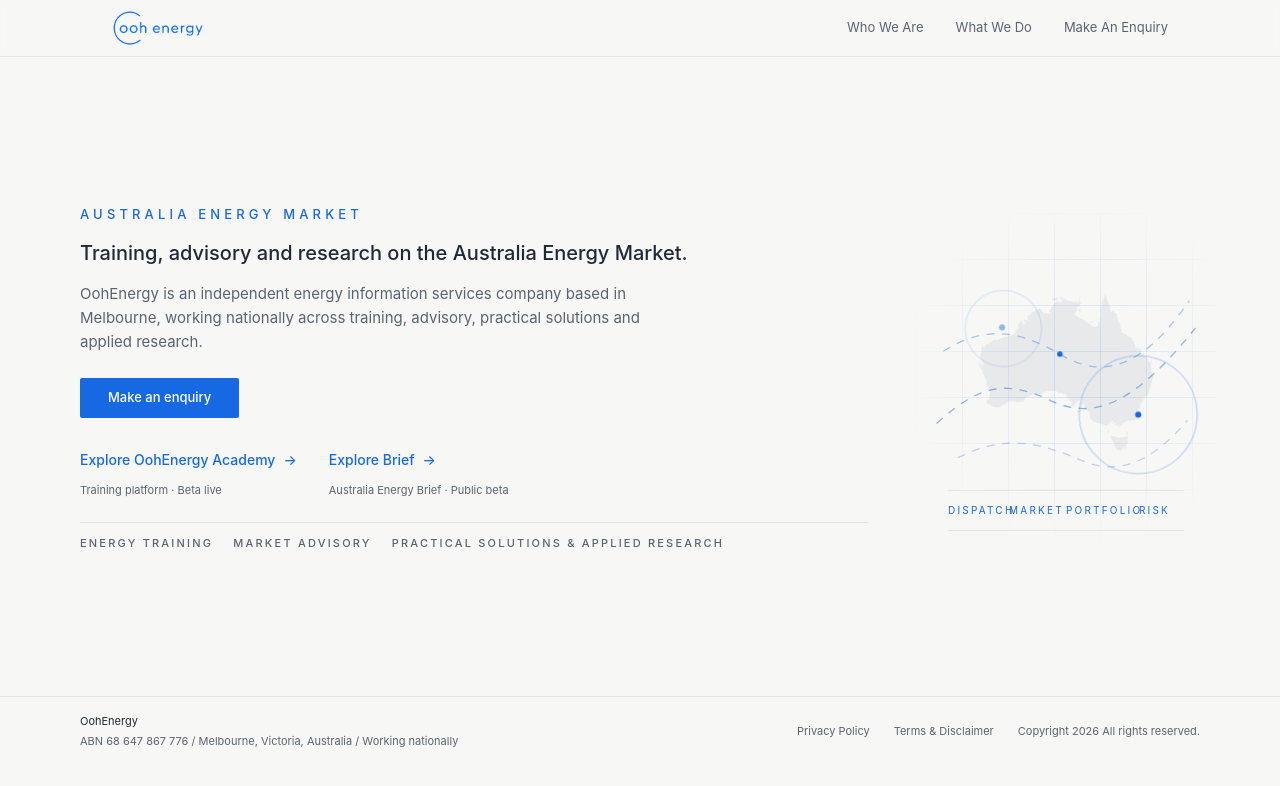
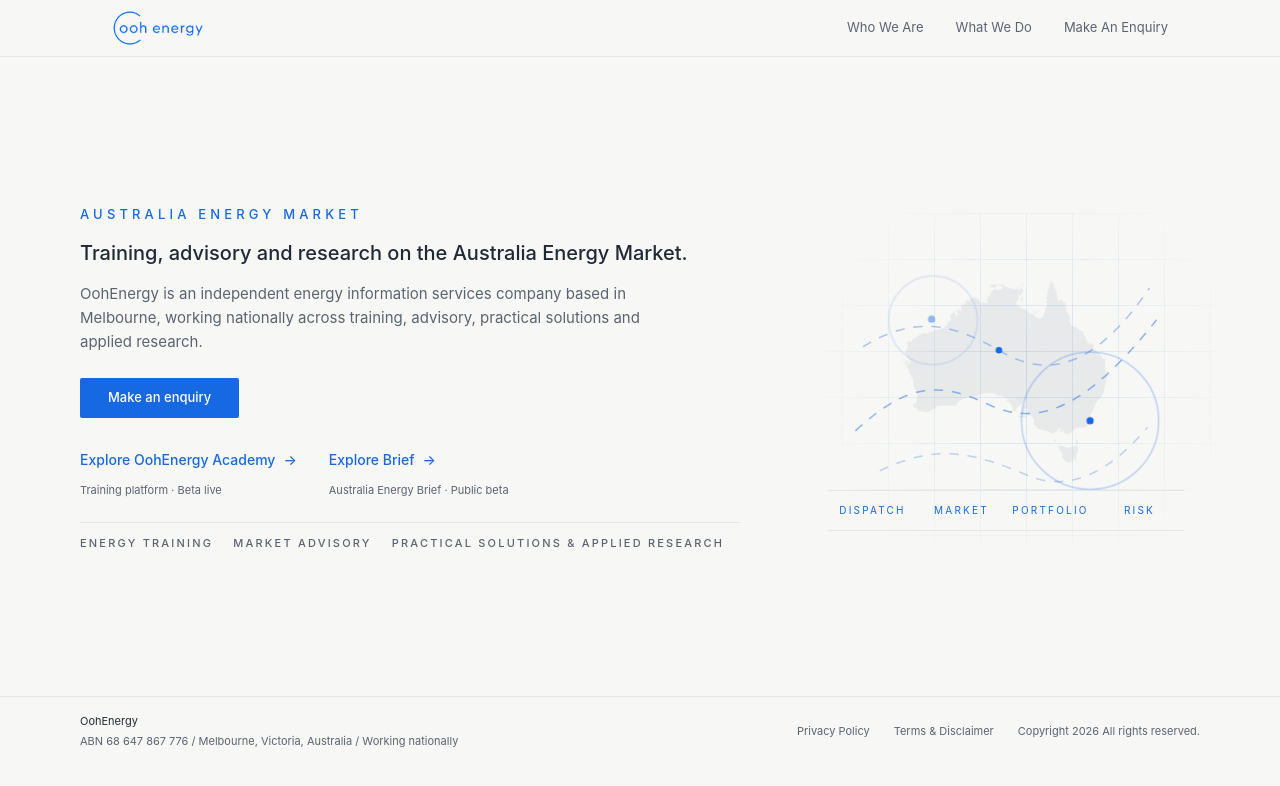
Before and after one commit to TheSkyTop/oohenergy, a Next.js app: page / in a window 1280 px wide. Shown: the top 786 px of the page. Built offline with nearby package versions, Linux system fonts and the light colour scheme; no server answers.

Commit message:
Preserve hero illustration width with smaller heading

```diff
--- a/app/page.tsx
+++ b/app/page.tsx
@@ -76,7 +76,7 @@ function Hero() {
   return (
     <section className="relative isolate flex min-h-[calc(100svh-108px)] items-center overflow-hidden px-5 pb-5 pt-24 sm:min-h-[calc(100vh-104px)] sm:px-6 sm:pt-20 lg:px-8">
       <MobileEnergyField />
-      <div className="mx-auto grid w-full max-w-[1120px] items-center gap-8 lg:grid-cols-[minmax(0,1fr)_300px]">
+      <div className="mx-auto grid w-full max-w-[1120px] items-center gap-10 lg:grid-cols-[minmax(0,1fr)_420px]">
         <div className="min-w-0">
           <p className="font-heading text-[11px] font-medium uppercase tracking-[0.28em] text-brand-blue sm:text-[13px] sm:tracking-[0.32em]">
             {site.hero.eyebrow}
```
